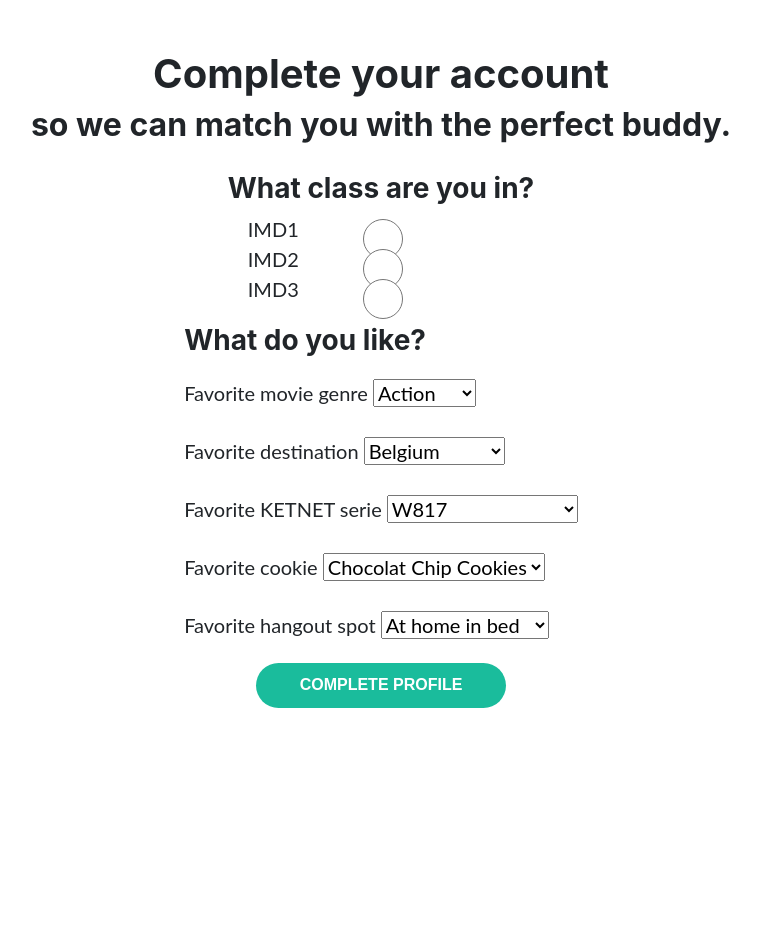
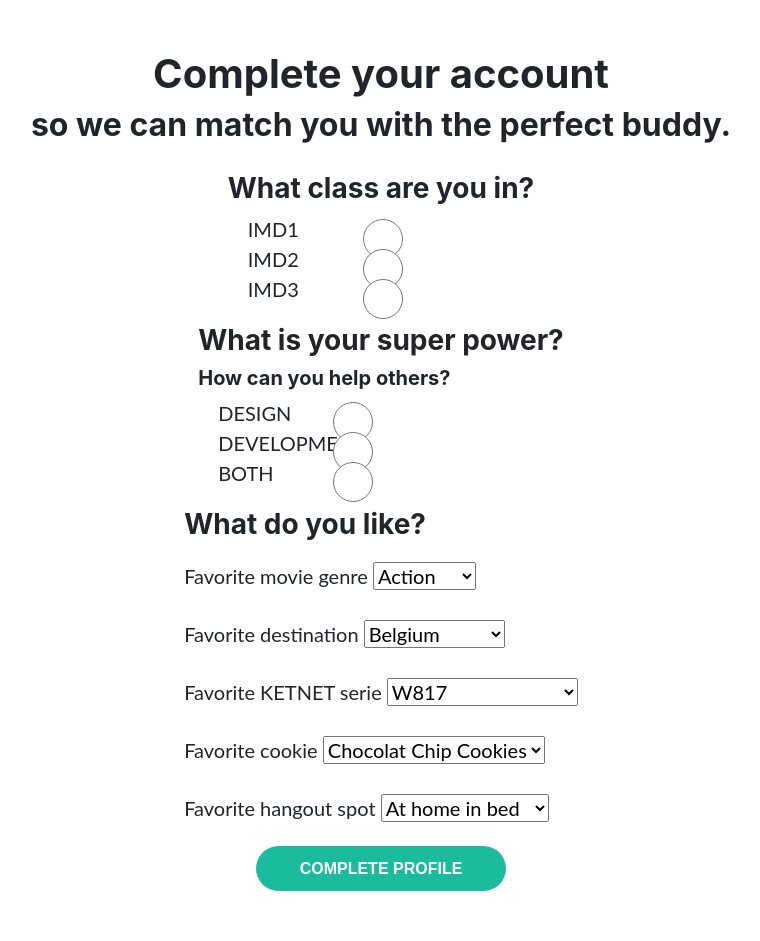
Before and after one commit to RaniVerelst/BuddyApp, a PHP site: page /profile_details.php in a window 1280 px wide. Shown: the whole page, without its empty margins (259-1019 px from the left). Before the commit the page ends 708 px from the top, so only its background shows below. Run offline with PHP 8.4, Linux system fonts and the light colour scheme.

Commit message:
added skills

```diff
--- a/classes/Userdetails.class.php
+++ b/classes/Userdetails.class.php
@@ -9,6 +9,7 @@ class UserDetails extends User
     private $cookie;
     private $hangout;
     private $class;
+    private $skills;
     /**
      * Get the value of movie
      */
@@ -98,18 +99,60 @@ class UserDetails extends User
      *
      * @return  self
      */
+
+         /**
+     * Get the value of class
+     */
+    public function getClass()
+    {
+        return $this->class;
+    }
+
+    /**
+     * Set the value of class
+     *
+     * @return  self
+     */
+
+    public function setClass($class)
+    {
+        $this->class = $class;
+
+        return $this;
+    }
     public function setHangout($hangout)
     {
         $this->hangout = $hangout;
 
         return $this;
     }
+    /**
+     * Get the value of skills
+     */
+    public function getSkills()
+    {
+        return $this->skills;
+    }
+
+    /**
+     * Set the value of skills
+     *
+     * @return  self
+     */
+    public function setSkills($skills)
+    {
+        $this->skills = $skills;
+
+        return $this;
+    }
+
+
     public function saveUserDetails()
     {
 
         try {
             $conn = Db::getInstance();
-            $statement = $conn->prepare("insert into profile_details(movie, destination, serie, cookie, hangout, class) values(:movie, :destination, :serie, :cookie, :hangout, :class)");
+            $statement = $conn->prepare("insert into profile_details(movie, destination, serie, cookie, hangout, class, skills) values(:movie, :destination, :serie, :cookie, :hangout, :class, :skills)");
 
             $statement->bindValue(':movie', $this->getMovie());
             $statement->bindValue(':destination', $this->getdestination());
@@ -117,6 +160,7 @@ class UserDetails extends User
             $statement->bindValue(':cookie', $this->getCookie());
             $statement->bindValue(':hangout', $this->getHangout());
             $statement->bindValue(':class', $this->getClass());
+            $statement->bindValue(':skills', $this->getSkills());
             $result = $statement->execute();
 
             header("Location: index.php");
@@ -145,23 +189,7 @@ class UserDetails extends User
         return $result;
     }
 
-    /**
-     * Get the value of class
-     */
-    public function getClass()
-    {
-        return $this->class;
-    }
 
-    /**
-     * Set the value of class
-     *
-     * @return  self
-     */
-    public function setClass($class)
-    {
-        $this->class = $class;
 
-        return $this;
-    }
+
 }
--- a/css/style.css
+++ b/css/style.css
@@ -175,4 +175,7 @@ color: #1ABC9C;
 .input_signup input[type="checkbox"]{
   width: 300px;
 }
+.input_signup input[type="checkbox"]{
+  width: 300px;
+}
 /*-------------Einde Search ----------------------*/
--- a/profile_details.php
+++ b/profile_details.php
@@ -22,8 +22,8 @@ if (!empty($_POST)) {
         $hangout = $_POST['hangout'];
 
         $userDetails = new UserDetails();
-        var_dump($_POST['class']);
-        //getting value from radio buttons
+
+        // get value from radio buttons
         if (isset($_POST['class'])) {
             $userClass = $_POST['class'];
             if ($userClass == "imd1") {
@@ -39,7 +39,24 @@ if (!empty($_POST)) {
         } else {
             $errorClass = "Please choose class!";
         }
-        echo $userDetails->getClass();
+
+        // get skills
+        if (isset($_POST['skills'])) {
+            $userSkills = $_POST['skills'];
+            if ($userSkills == "design") {
+                $skills = "design";
+            } else if ($userSkills == "imd2") {
+                $skills = "imd2";
+            } else if ($userSkills == "imd3") {
+                $skills = "imd3";
+            }
+            //setting up class
+            $userDetails->setSkills($skills);
+            $userDetails->getSkills();
+        } else {
+            $errorSkills = "Please choose one!";
+        }
+
         //characteristics
         $userDetails->setMovie($movie);
         $userDetails->getMovie();
@@ -100,7 +117,25 @@ if (!empty($_POST)) {
                 <input class="form-check-input" type="radio" name="class" value="imd3" id="imd3">
             </div>
         </div>
-
+        <div class="input_signup ">
+            <h3>What is your super power?</h3>
+            <h5>How can you help others?</h5>
+            <?php if (isset($errorSkills)) : ?>
+                <p class="form__error"><?php echo $errorSkills ?></p>
+            <?php endif; ?>
+            <div class="form-check ">
+                <label class="form-check-label" for="design"> DESIGN </label>
+                <input class="form-check-input" type="radio" name="skills" value="design" id="design">
+            </div>
+            <div class="form-check">
+                <label class="form-check-label" for="dev"> DEVELOPMENT </label>
+                <input class="form-check-input" type="radio" name="skills" value="development" id="development">
+            </div>
+            <div class="form-check">
+                <label class="form-check-label" for="both"> BOTH </label>
+                <input class="form-check-input" type="radio" name="skills" value="both" id="both">
+            </div>
+            </div>
         <div class="input_signup">
             <h3>What do you like?</h3>
             <div class="input_signup dropdown">
```
